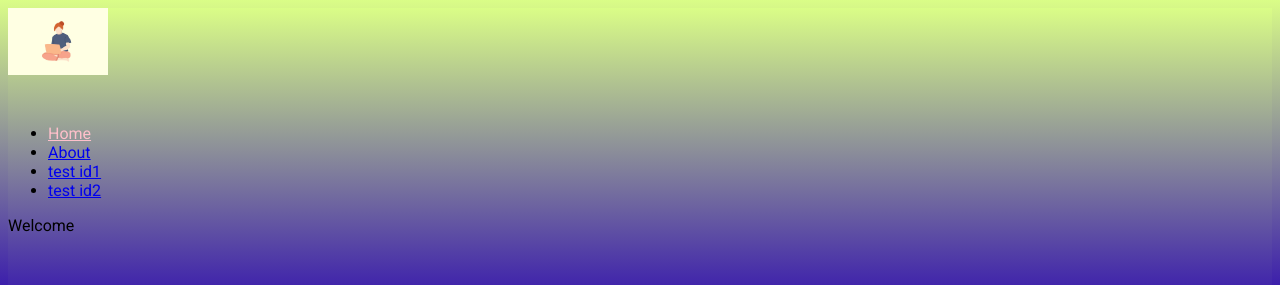
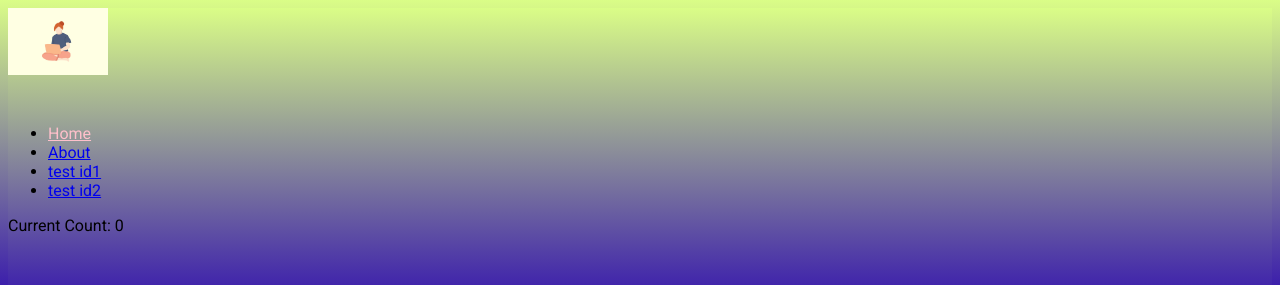
Before and after one commit to n-destin/Notify, a React (Vite) app: page / in a window 1280 px wide. Shown: the top 285 px of the page. Built offline with nearby package versions, Linux system fonts and the light colour scheme.

Commit message:
with redux installed

```diff
--- a/package.json
+++ b/package.json
@@ -22,9 +22,12 @@
     "vite": "^4.2.1"
   },
   "dependencies": {
+    "@reduxjs/toolkit": "^1.9.5",
+    "babel": "^6.23.0",
     "jquery": "^3.6.4",
     "react": "^18.2.0",
     "react-dom": "^18.2.0",
+    "react-redux": "^8.0.5",
     "react-router-dom": "^6.10.0",
     "vite-plugin-eslint": "^1.8.1"
   }
--- /dev/null
+++ b/src/actions/index.js
@@ -0,0 +1,19 @@
+// keys for actiontypes
+export const ActionTypes = {
+  INCREMENT: 'INCREMENT',
+  DECREMENT: 'DECREMENT',
+};
+
+export function increment() {
+  return {
+    type: ActionTypes.INCREMENT,
+    payload: null,
+  };
+}
+
+export function decrement() {
+  return {
+    type: ActionTypes.DECREMENT,
+    payload: null,
+  };
+}
--- /dev/null
+++ b/src/components/app.jsx
@@ -0,0 +1,65 @@
+import React from 'react';
+// eslint-disable-next-line no-unused-vars
+import $ from 'jquery';
+import {
+  BrowserRouter, Routes, Route, NavLink,
+} from 'react-router-dom';
+import Counter from './counter';
+
+function About(props) {
+  return <div> All there is to know about me </div>;
+}
+function Welcome(props) {
+  return (
+    <div>
+      <Counter />
+    </div>
+  );
+}
+
+function Test(props) {
+  // eslint-disable-next-line no-undef
+  const { id } = useParams();
+  return (
+    <div>
+      ID:
+      {id}
+    </div>
+  );
+}
+
+function FallBack(props) {
+  return <div>URL Not Found</div>;
+}
+
+function Nav(props) {
+  return (
+    <nav>
+      <ul>
+        <li><NavLink to="/">Home</NavLink></li>
+        <li><NavLink to="/about">About</NavLink></li>
+        <li><NavLink to="/test/id1">test id1</NavLink></li>
+        <li><NavLink to="/test/id2">test id2</NavLink></li>
+
+      </ul>
+    </nav>
+  );
+}
+
+function App(props) {
+  return (
+    <BrowserRouter>
+      <div>
+        <Nav />
+        <Routes>
+          <Route path="/" element={<Welcome />} />
+          <Route path="/about" element={<About />} />
+          <Route path="/test/:id" element={<Test />} />
+          <Route path="*" element={<FallBack />} />
+        </Routes>
+      </div>
+    </BrowserRouter>
+  );
+}
+
+export default App;
--- /dev/null
+++ b/src/components/counter.jsx
@@ -0,0 +1,14 @@
+/* eslint-disable react/jsx-one-expression-per-line */
+import React from 'react';
+import { useSelector } from 'react-redux';
+
+function Counter(props) {
+  const count = useSelector((store) => store.count);
+  return (
+    <div>
+      Current Count: { count }
+    </div>
+  );
+}
+
+export default Counter;
--- a/src/index.jsx
+++ b/src/index.jsx
@@ -1,15 +1,15 @@
 /* eslint-disable no-undef */
 /* eslint-disable no-unused-vars */
 // eslint-disable-next-line no-unused-vars, import/no-extraneous-dependencies
-import React from 'react';
-import $ from 'jquery';
-import {
-  BrowserRouter, Routes, Route, NavLink,
-} from 'react-router-dom';
-// eslint-disable-next-line import/no-extraneous-dependencies
-import { createRoot } from 'react-dom/client';
-// eslint-disable-next-line import/no-unresolved
-import './style.scss';
+// import React from 'react';
+// import $ from 'jquery';
+// import {
+//   BrowserRouter, Routes, Route, NavLink,
+// } from 'react-router-dom';
+// // eslint-disable-next-line import/no-extraneous-dependencies
+// import { createRoot } from 'react-dom/client';
+// // eslint-disable-next-line import/no-unresolved
+// import './style.scss';
 
 // $('#main').html(`Count: ${update()}`);
 
@@ -23,58 +23,80 @@
 
 // setInterval(secondIncrease, 1000);
 
-function About(props) {
-  return <div> All there is to know about me </div>;
-}
-function Welcome(props) {
-  return <div>Welcome</div>;
-}
+// function About(props) {
+//   return <div> All there is to know about me </div>;
+// }
+// function Welcome(props) {
+//   return <div>Welcome</div>;
+// }
 
-function Test(props) {
-  const { id } = useParams();
-  return (
-    <div>
-      ID:
-      {id}
-    </div>
-  );
-}
+// function Test(props) {
+//   const { id } = useParams();
+//   return (
+//     <div>
+//       ID:
+//       {id}
+//     </div>
+//   );
+// }
 
-function FallBack(props) {
-  return <div>URL Not Found</div>;
-}
+// function FallBack(props) {
+//   return <div>URL Not Found</div>;
+// }
 
-function Nav(props) {
-  return (
-    <nav>
-      <ul>
-        <li><NavLink to="/">Home</NavLink></li>
-        <li><NavLink to="/about">About</NavLink></li>
-        <li><NavLink to="/test/id1">test id1</NavLink></li>
-        <li><NavLink to="/test/id2">test id2</NavLink></li>
+// function Nav(props) {
+//   return (
+//     <nav>
+//       <ul>
+//         <li><NavLink to="/">Home</NavLink></li>
+//         <li><NavLink to="/about">About</NavLink></li>
+//         <li><NavLink to="/test/id1">test id1</NavLink></li>
+//         <li><NavLink to="/test/id2">test id2</NavLink></li>
 
-      </ul>
-    </nav>
-  );
-}
+//       </ul>
+//     </nav>
+//   );
+// }
 
-function App(props) {
-  return (
-    <BrowserRouter>
-      <div>
-        <Nav />
-        <Routes>
-          <Route path="/" element={<Welcome />} />
-          <Route path="/about" element={<About />} />
-          <Route path="/test/:id" element={<Test />} />
-          <Route path="*" element={<FallBack />} />
-        </Routes>
-      </div>
-    </BrowserRouter>
-  );
-}
+// function App(props) {
+//   return (
+//     <BrowserRouter>
+//       <div>
+//         <Nav />
+//         <Routes>
+//           <Route path="/" element={<Welcome />} />
+//           <Route path="/about" element={<About />} />
+//           <Route path="/test/:id" element={<Test />} />
+//           <Route path="*" element={<FallBack />} />
+//         </Routes>
+//       </div>
+//     </BrowserRouter>
+//   );
+// }
 
-export default App;
+// export default App;
+
+// const root = createRoot(document.getElementById('main'));
+// root.render(<App />);
+
+import React from 'react';
+import { createRoot } from 'react-dom/client';
+import { Provider } from 'react-redux';
+import { configureStore } from '@reduxjs/toolkit';
+
+import rootReducer from './reducers';
+
+import App from './components/app';
+import './style.scss';
+
+// this creates the store with the reducers
+const store = configureStore({
+  reducer: rootReducer,
+});
 
 const root = createRoot(document.getElementById('main'));
-root.render(<App />);
+root.render(
+  <Provider store={store}>
+    <App />
+  </Provider>,
+);
--- /dev/null
+++ b/src/reducers/count-reducer.js
@@ -0,0 +1,14 @@
+import { ActionTypes } from '../actions';
+
+const CountReducer = (state = 0, action = {}) => {
+  switch (action.type) {
+    case ActionTypes.INCREMENT:
+      return state + 1;
+    case ActionTypes.DECREMENT:
+      return state - 1;
+    default:
+      return state;
+  }
+};
+
+export default CountReducer;
--- /dev/null
+++ b/src/reducers/index.js
@@ -0,0 +1,11 @@
+// the starting point for your redux store
+// this defines what your store state will look like
+import { combineReducers } from '@reduxjs/toolkit';
+
+import CountReducer from './count-reducer';
+
+const rootReducer = combineReducers({
+  count: CountReducer,
+});
+
+export default rootReducer;
```
Also changed, not shown: src/components/controls.jsx (added, +16 -0 lines), 1 other file (tests, documents, lock files or other folders).
